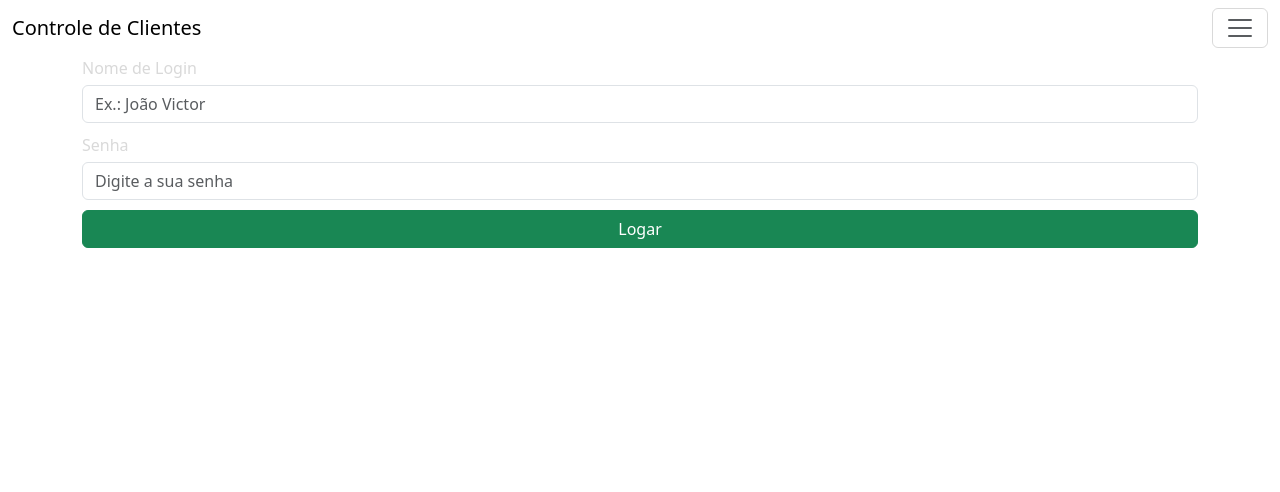
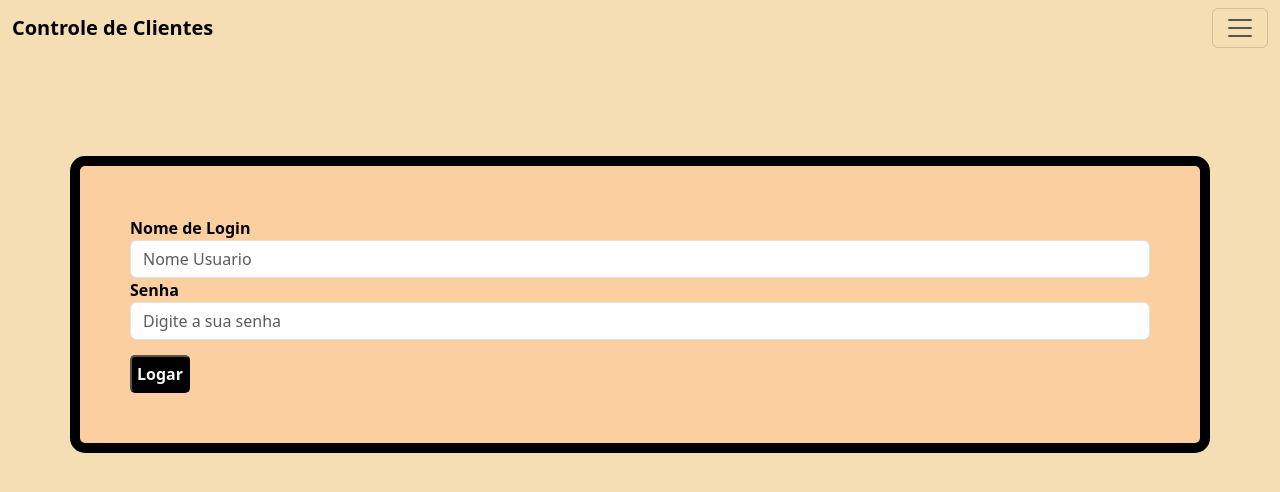
Before and after one commit to Venturaa10/formulario, a Django app: a page that uses form_app/templates/login.html in a window 1280 px wide. Shown: the top 492 px of the page. Run offline with Django 5.2, Linux system fonts and the light colour scheme.

Commit message:
Estilizando templates e adicionando comentarios

```diff
--- a/form_app/forms.py
+++ b/form_app/forms.py
@@ -11,7 +11,7 @@ class LoginForm(forms.Form):
             # Estilizando os labels do HTML através do proprio atributo do objeto
             attrs={
                 'class': 'form-control',
-                'placeholder': 'Ex.: João Victor'
+                'placeholder': 'Nome Usuario'
             }
         )
     )
@@ -28,6 +28,8 @@ class LoginForm(forms.Form):
             }
         )
     )
+
+
 
 class ClienteForm(forms.ModelForm):
     '''Este formulario é baseado no modelo "Cliente" '''
@@ -56,9 +58,8 @@ class ClienteForm(forms.ModelForm):
             'comentario': forms.Textarea(attrs={'placeholder':'Sugestões', 'class':'form-control'}),
         }
 
-    '''
-    Validações das informações recebidas no template do formulario feita através do metodo "clean_nomeAtributo"
-    '''
+    # Validações das informações recebidas no template do formulario feita através do metodo "clean_nomeAtributo"
+
     def clean_nome(self):
         nome = self.cleaned_data.get('nome')
         if not nome.isalpha():
--- a/form_app/models.py
+++ b/form_app/models.py
@@ -43,10 +43,9 @@ class Cliente(models.Model):
         ('SE', 'Sergipe'),
         ('TO', 'Tocantins'),
     ]
-    ''' EXPLICAÇÃO DOS ATRIBUTOS
+        # EXPLICAÇÃO DOS ATRIBUTOS
         # O comentario não é um campo obrigatorio, por isso dever ter "null" e "blank" como TRUE, pois por padrão o Django torna o preenchimento obrigatorio
-        unique=True -> O django garante que não ocorra informações dessas atributos com valores duplicados no banco de dados
-    '''
+        # unique=True -> O django garante que não ocorra informações dessas atributos com valores duplicados no banco de dados
     nome = models.CharField(max_length=45, null=False, blank=False, help_text='Nome do Cliente')
     sobrenome = models.CharField(max_length=45, null=False, blank=False, help_text='Sobrenome do Cliente')
     sexo = models.CharField(max_length=1, choices=OPCAO_SEXO, default='I')
--- a/form_app/templates/login.html
+++ b/form_app/templates/login.html
@@ -1,13 +1,47 @@
 {% extends 'shared/base.html' %}
 {% block content %}
+<style>
+    .corpo {
+        background-color:wheat
+    }
+    .container {
+        background-color: rgb(251, 207, 160);
+
+        border-color: black;
+        border-radius: 15px;
+        border-style: solid;
+        border-width: 10px;
+
+        padding: 50px;
+        margin-top: 100px;
+    }
+    .subtitulo{
+        color: rgb(0, 0, 0);
+        font-weight: bolder;
+    }
+    .botao{
+        background-color: black;
+
+        color: whitesmoke;
+        font-weight: bolder;
+        margin-top:15px;
+        padding: 5px;
+        border-radius: 5px;
+    }
+
+    .alertas {
+        margin-top: 5px;
+    }
+</style>
+<body class="corpo">
 <div class="container">
 
     <form action="{% url 'login' %}" method="POST">
         {% csrf_token %}
         <div class="row">
             {% for field in form.visible_fields %}
-            <div class="col-12 col-lg-12" style="margin-bottom: 10px;">
-                <label style="color:#D9D9D9; margin-bottom: 5px;" for="{{ field.id_for_label }}">{{field.label}}</label>
+            <div class="col-12 col-lg-12">
+                <label class="subtitulo" for="{{ field.id_for_label }}">{{field.label}}</label>
                 {{ field }}
             </div>
             {% endfor %}
@@ -15,19 +49,20 @@
         {% for message in messages %}
         <!-- Condição para mudar de cor de acordo com a mensagem a ser exibida (Sucesso ou Erro), se a "tags" na views for "messages.error" a condição é True (Error), se não é False (Sucesso) -->
         {% if message.tags == 'error' %}
-        <div class="alert alert-danger" role="alert">
+        <div class="alertas" role="alert">
             <p class="mensagens" style="color: rgb(0, 0, 0);">{{ message }}</p>
         </div>
         {% else %}
-        <div class="alert alert-success" role="alert">
+        <div class="alertas" role="alert">
             <p class="mensagens" style="color: #0074f9;">{{ message }}</p>
         </div>
         {% endif %}
         {% endfor %}
         <div>
-            <button class="btn btn-success col-12" style="padding: top 5px;" type="submit">Logar</button>
+            <button class="botao" type="submit">Logar</button>
         </div>
     </form>
 </div>
+</body>
 
 {% endblock %}
--- a/form_app/templates/partials/_menu.html
+++ b/form_app/templates/partials/_menu.html
@@ -1,7 +1,8 @@
 <style>
   .navbar {
-    background-color: rgb(255, 255, 255);
-
+    background-color:wheat;
+    color: black;
+    font-weight: bold;
   }
 
 </style>
--- a/form_app/views.py
+++ b/form_app/views.py
@@ -7,15 +7,17 @@ from django.contrib import messages # Importando o modulo responsavél por retor
 from django.contrib.auth.decorators import login_required
 
 def login(request):
+    '''Função reponsavel por pedir o login ao usuario para liberar o acessa as informações dos clientes cadastrados'''
     form = LoginForm()
     if request.method == 'POST':
         form = LoginForm(request.POST) # Recria o formulario com os dados enviados pelo usuario, por isso é utilizado o "request.POST" como parametro
 
         if form.is_valid():
-
+            # Recupera os valores fornecidos no formulario
             nome = form['nome_login'].value()
             senha = form['senha'].value()
 
+            # Faz a autenticação para saber se o usuario existe
             usuario = auth.authenticate(
                 request,
                 username=nome,
@@ -23,10 +25,12 @@ def login(request):
             )
 
             if usuario is not None:
+                # Se o usuário for autenticado com sucesso (usuario não é "None"), realiza o login e redireciona para a página de cadastro
                 auth.login(request, usuario)
                 messages.success(request, f'{nome} logado com sucesso!')
                 return redirect('cadastro')
             else:
+                # Se a autenticação falhar, exibe uma mensagem de erro e redireciona de volta para a página de login
                 messages.error(request, 'Erro ao efetuar login!')
                 return redirect('login')
         else:
@@ -42,15 +46,13 @@ def cadastro(request):
         form = ClienteForm(request.POST)
 
         if form.is_valid():
-            '''O "cleaned_data" deve ser feita depois de verificar se o form é válido, ou seja, dentro de "form.is_valid()" '''
+            # O "cleaned_data" deve ser feita depois de verificar se o form é válido, ou seja, dentro de "form.is_valid()"
             nome_form = form.cleaned_data['nome']
             email = form.cleaned_data['email']
             celular = form.cleaned_data['celular']
 
-            '''Verificando se o número de celular e/ou email fornecido já exise no banco de dados, e retorna uma mensagem em caso de TRUE
-            Evitando informações que devem ser exclusivas de cada cliente, sejam duplicadas
-            A verificação é feita através de filtro (atributo_em_models=variavel_que_armazena_valor_do_form)
-            '''
+            # Verificando se o número de celular e/ou email fornecido já exise no banco de dados, e retorna uma mensagem em caso de TRUE, evitando informações que devem ser exclusivas de cada cliente, sejam duplicadas
+            # A verificação é feita através de filtro (atributo_em_models=variavel_que_armazena_valor_do_form)
 
             if Cliente.objects.filter(email=email).exists():
                 # Retorna mensagem de erro em caso de email já cadastrado anteriormente
@@ -70,7 +72,7 @@ def cadastro(request):
             print(form.errors)
 
     else:
-        '''Caso ocorra o envio de alguma informação invalida, não será feita a criação do Cliente, preciso adicionar uma mensagem indicando o erro aqui'''
+        #Caso ocorra o envio de alguma informação invalida, não será feita a criação do Cliente, preciso adicionar uma mensagem indicando o erro aqui
         form = ClienteForm()
 
     return render(request,'cadastro.html', {'form': form})
```
Also changed, not shown: form_app/templates/cadastro.html (+6 -3 lines), form_app/templates/exibir.html (+9 -3 lines).
